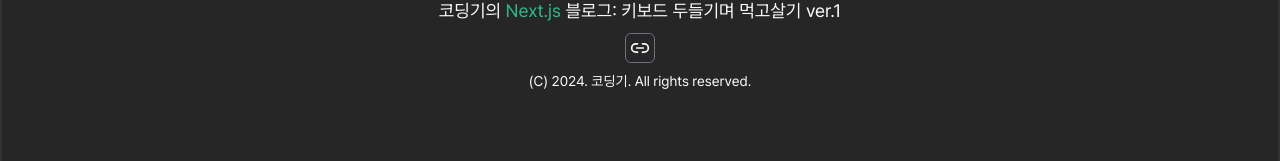
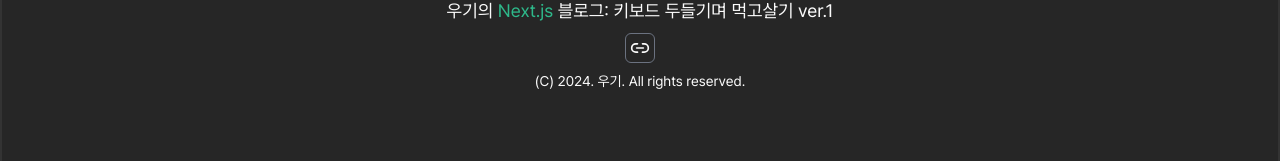
Before and after one commit to WooGi1020/keboard-hit-blog, a Next.js app: page /about in a window 1280 px wide. Shown: the part 1659-1820 px from the top of the page. Built offline with nearby package versions, Linux system fonts and the light colour scheme.

Commit message:
chore: 푸터 p태그 내용 변경

```diff
--- a/src/components/footer/Footer.tsx
+++ b/src/components/footer/Footer.tsx
@@ -8,11 +8,11 @@ function Footer() {
       flex flex-col gap-2 items-center"
       >
         <p className="text-lg text-center">
-          코딩기의 <span className="text-chart-2">Next.js</span> 블로그: 키보드 두들기며 먹고살기
+          우기의 <span className="text-chart-2">Next.js</span> 블로그: 키보드 두들기며 먹고살기
           ver.1
         </p>
         <FooterNav />
-        <p className="text-sm">(C) 2024. 코딩기. All rights reserved.</p>
+        <p className="text-sm">(C) 2024. 우기. All rights reserved.</p>
       </div>
     </footer>
   );
```
